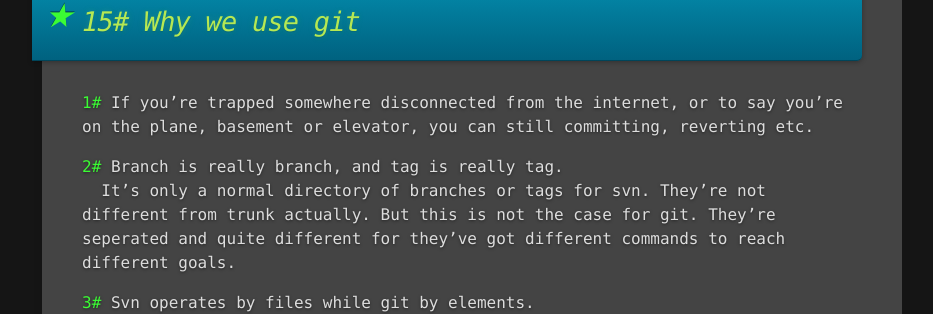
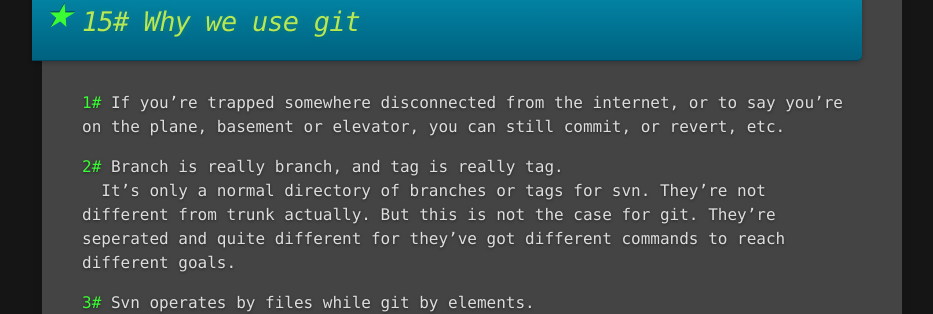
Before and after one commit to jsongo/jsongo.github.io, a Jekyll site: the page built from _posts/2015-06-22-svn-git-summary.markdown, in a window 1280 px wide and 900 px high, scrolled down 12714 px. Shown: the part 167-481 px from the top of the window, without its empty margins (18-951 px from the left). Built offline with Jekyll 4.4.1, drawn with Linux system fonts in a browser that asks for light colours; comment, search, counter and statistics services are not loaded.

Commit message:
Update 2015-06-22-svn-git-summary.markdown

```diff
--- a/_posts/2015-06-22-svn-git-summary.markdown
+++ b/_posts/2015-06-22-svn-git-summary.markdown
@@ -417,7 +417,7 @@
 
 > ## 15# Why we use git
 
-<a>1#</a> If you're trapped somewhere disconnected from the internet, or to say you're on the plane, basement or elevator, you can still committing, reverting etc.
+<a>1#</a> If you're trapped somewhere disconnected from the internet, or to say you're on the plane, basement or elevator, you can still commit, or revert, etc.
 
 <a>2#</a> Branch is really branch, and tag is really tag.
 &nbsp;&nbsp;It's only a normal directory of branches or tags for svn. They're not different from trunk actually. But this is not the case for git. They're seperated and quite different for they've got different commands to reach different goals.
```
